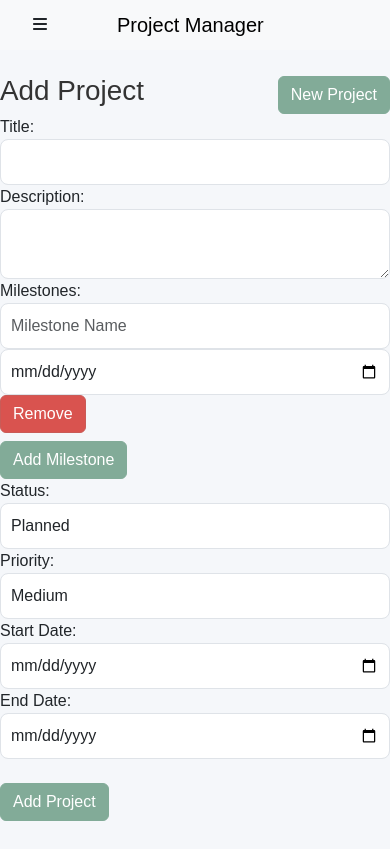
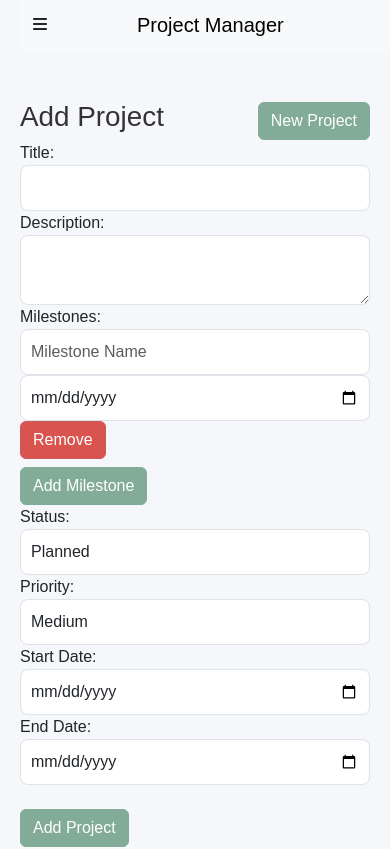
Before and after one commit to rufio89/project-tracker, a React (Create React App) app: page / in a window 390 px wide. Shown: the top 849 px of the page. Built offline with nearby package versions, Linux system fonts and the light colour scheme.

Commit message:
css fixes

```diff
--- a/src/App.css
+++ b/src/App.css
@@ -1,6 +1,8 @@
 /* src/App.css */
 body {
   background-color: #f8f9fa;
+  padding-top: 56px; /* Ensure content is below the navbar */
+
 }
 
 
@@ -78,6 +80,9 @@ body {
 .container {
   max-width: 1200px;
 }
+.container-fluid {
+  padding: 20px; /* Add padding around the content */
+}
 
   /* Navbar Styles */
 .navbar {
@@ -85,7 +90,9 @@ body {
   display: flex;
   justify-content: center; /* Center the content */
   align-items: center;
-  position: relative;
+  position: fixed;
+  width: 100%;
+  top: 0;
 }
 
 .navbar-container {
@@ -97,7 +104,7 @@ body {
 
 .navbar-container .btn-custom.d-md-none {
   position: absolute;
-  left: 10px; /* Keep it aligned to the left */
+  left: 0px;
 }
 
 .navbar-brand{
@@ -106,6 +113,7 @@ body {
 
 /* Sidebar Styles */
 .sidebar {
+  top: 100px; /* Adjust to be below the navbar */
   background-color: #ffffff;
   border-right: 1px solid #e3e6f0;
   height: 100vh;
@@ -132,9 +140,6 @@ body {
   }
 }
 
-.btn-custom.d-md-none {
-  margin-left: 10px;
-}
 
 
 .sidebar .nav-link {
@@ -156,6 +161,3 @@ body {
   background-color: #67947f;;
 
 }
-.container-fluid {
-  padding: 0;
-}
--- a/src/App.js
+++ b/src/App.js
@@ -74,7 +74,7 @@ const App = () =>{
       </nav>
     <div className="row">
       <div className={`col-md-3 sidebar ${sidebarOpen ? 'open' : ''}`}>
-        <nav className="nav flex-column mt-3">
+        <nav className="nav flex-column mt-5">
         <a className={`nav-link ${view === 'add-project' ? 'active' : ''}`} href="#" onClick={()=> handleNavClick('add-project', 'Add Project')} /* eslint-disable-line jsx-a11y/anchor-is-valid */>Add Project</a>
         <a className={`nav-link ${view === 'card' ? 'active' : ''}`} href="#" onClick={()=> handleNavClick('card', 'Card View')} /* eslint-disable-line jsx-a11y/anchor-is-valid */>Card View</a>
         <a className={`nav-link ${view === 'timeline' ? 'active' : ''}`} href="#" onClick={()=> handleNavClick('timeline', 'Timeline View')} /* eslint-disable-line jsx-a11y/anchor-is-valid */>Timeline View</a>
```
